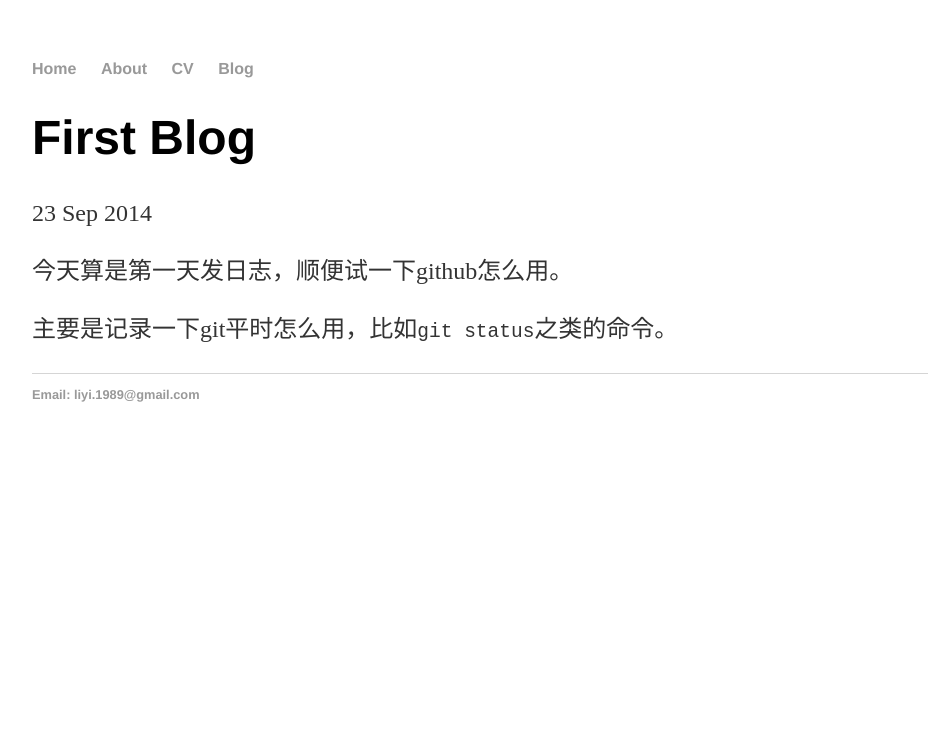
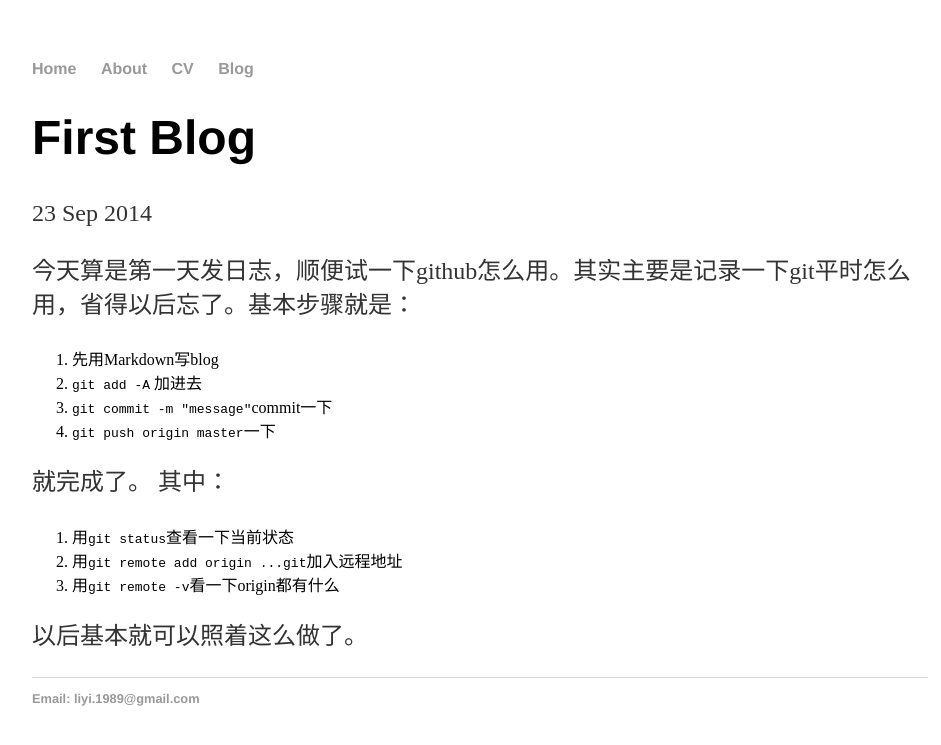
Before and after one commit to liyi-1989/liyi-1989.github.io, a Jekyll site: the page built from _posts/2014-09-23-first blog.md, in a window 1280 px wide. Shown: the top 745 px of the page, without its empty margins (160-1101 px from the left). Built offline with Jekyll 4.4.1, drawn with Linux system fonts in a browser that asks for light colours.

Commit message:
first blog v2

```diff
--- a/_posts/2014-09-23-first blog.md
+++ b/_posts/2014-09-23-first blog.md
@@ -4,6 +4,17 @@ title: "First Blog"
 date: 2014-09-23
 ---
 
-今天算是第一天发日志，顺便试一下github怎么用。
+今天算是第一天发日志，顺便试一下github怎么用。其实主要是记录一下git平时怎么用，省得以后忘了。基本步骤就是：
 
-主要是记录一下git平时怎么用，比如`git status`之类的命令。
+1. 先用Markdown写blog
+2. `git add -A` 加进去
+3. `git commit -m "message"`commit一下
+4. `git push origin master`一下
+
+就完成了。 其中：
+
+1. 用`git status`查看一下当前状态
+2. 用`git remote add origin ...git`加入远程地址
+3. 用`git remote -v`看一下origin都有什么
+
+以后基本就可以照着这么做了。
```
